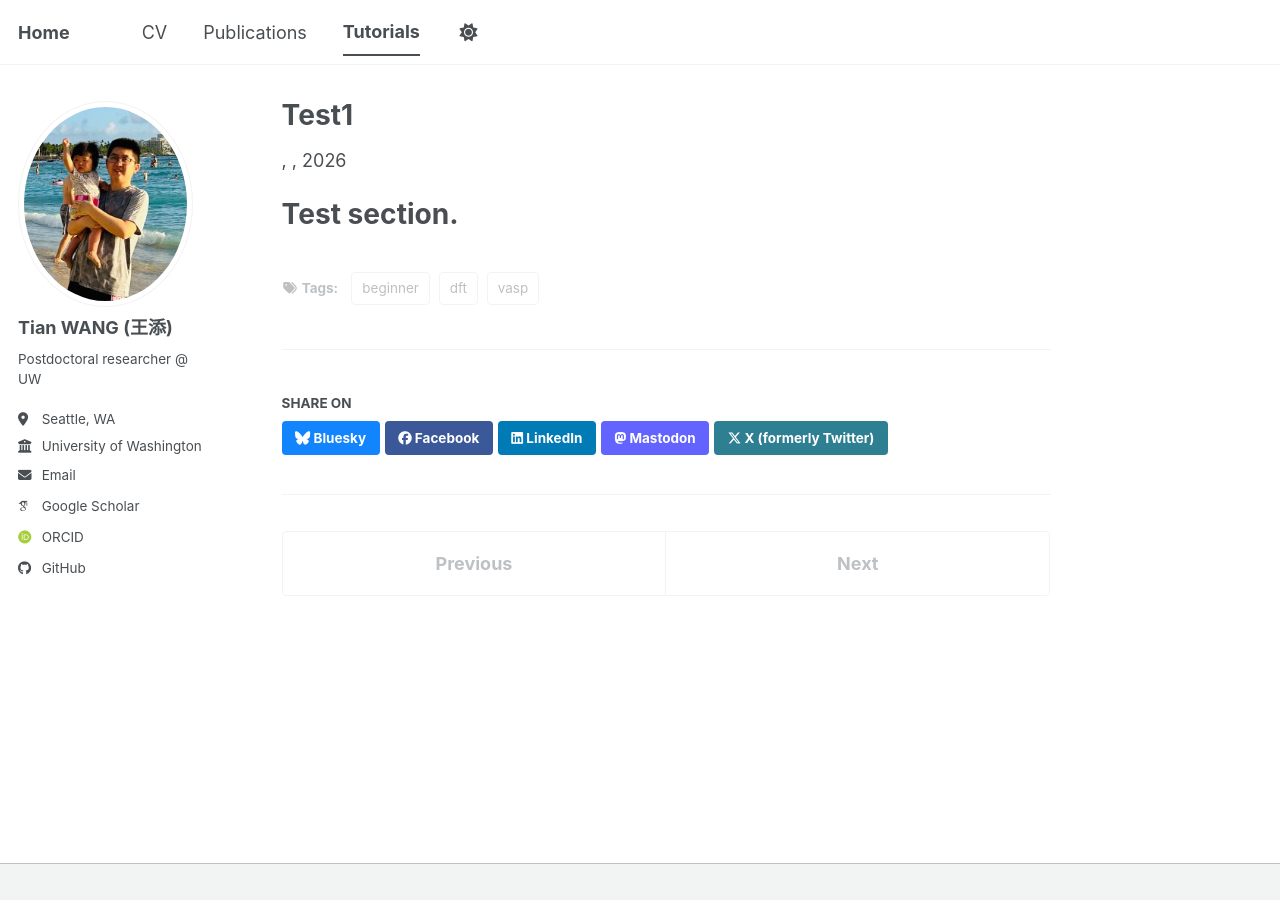
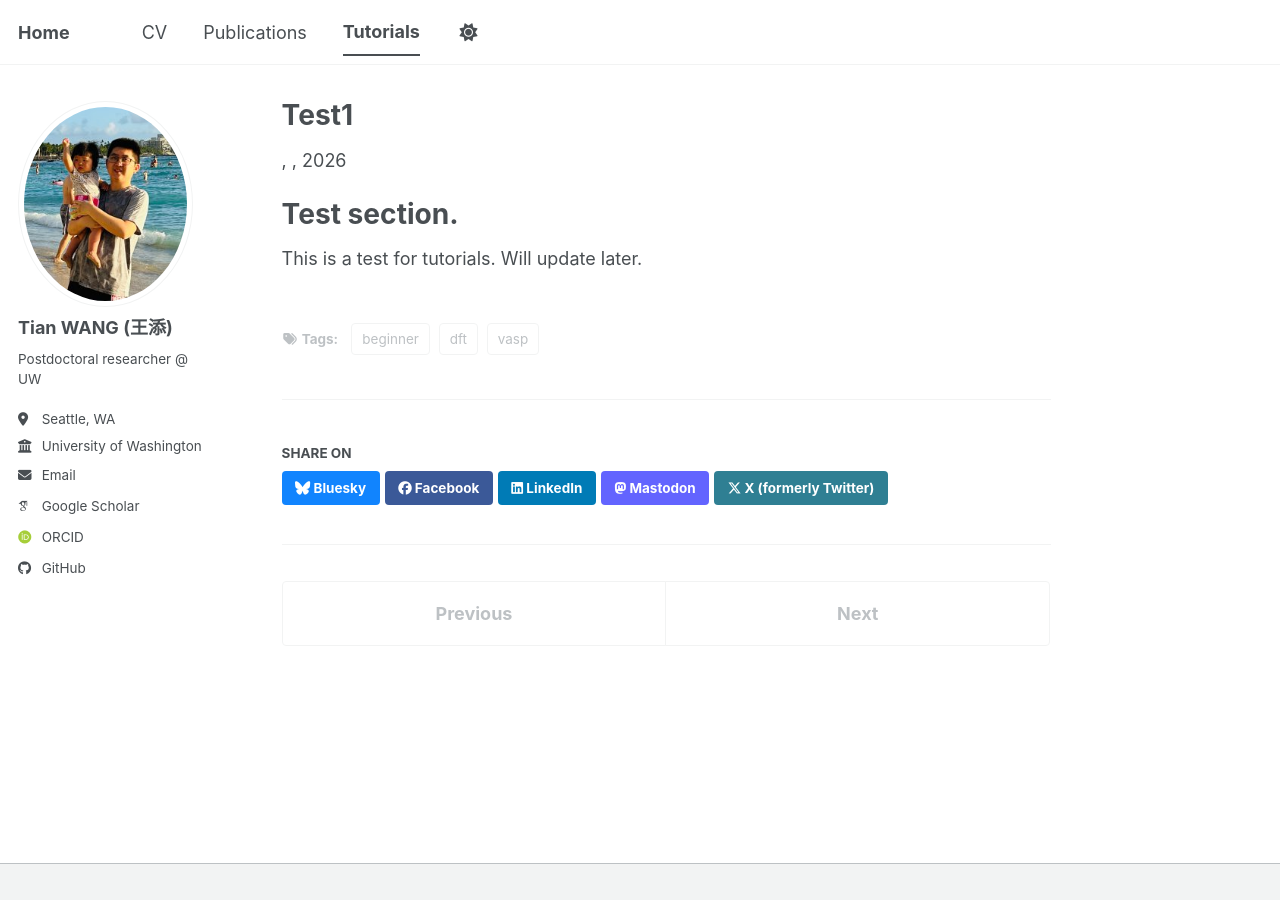
Before and after one commit to tw2469/tw2469.github.io, a Jekyll site: the page built from _teaching/test1.md, in a window 1280 px wide. Built offline with Jekyll 4.4.1, drawn with Linux system fonts in a browser that asks for light colours; some web fonts are replaced; a script bundle is joined from its source files by our own code; library files that are not in the unit come from our copies.

Commit message:
test section

```diff
--- a/_teaching/test1.md
+++ b/_teaching/test1.md
@@ -7,3 +7,4 @@ tags: [vasp, dft, beginner]
 ---
 
 # Test section.
+This is a test for tutorials. Will update later.
```
